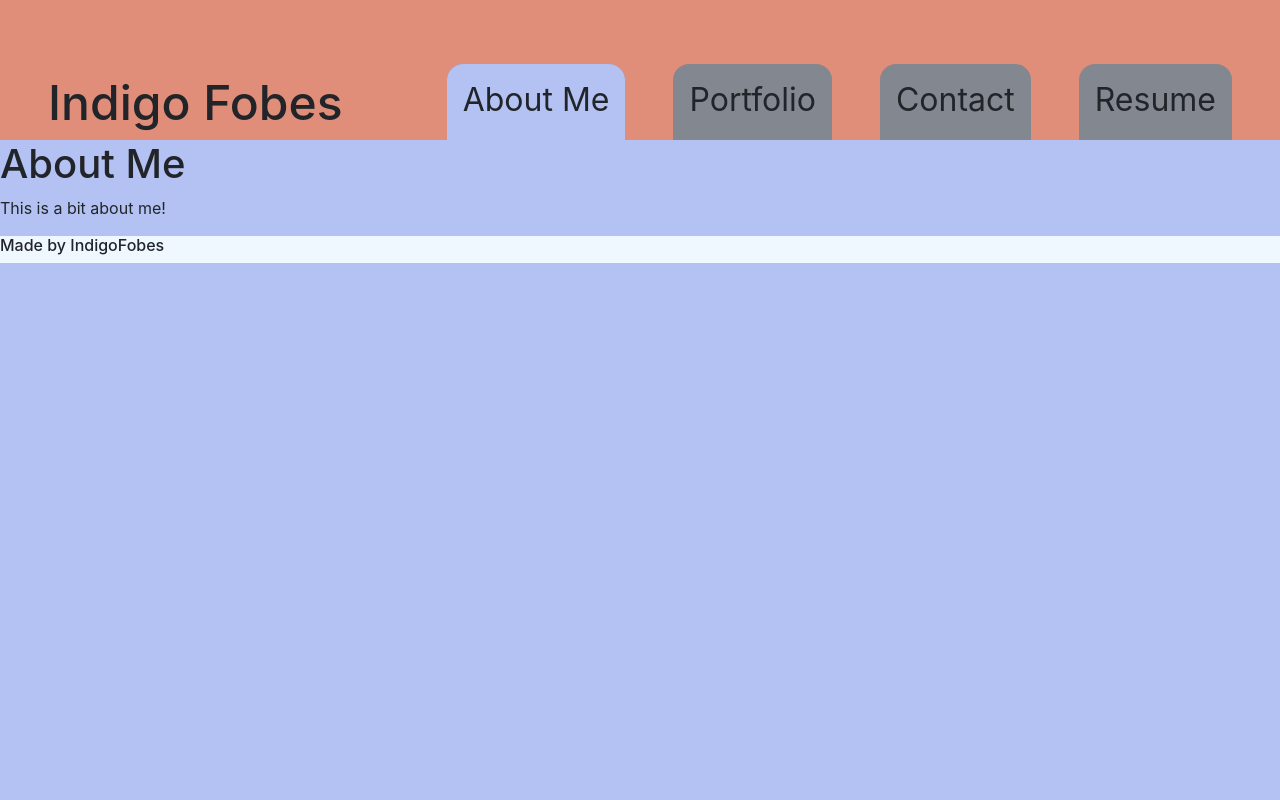
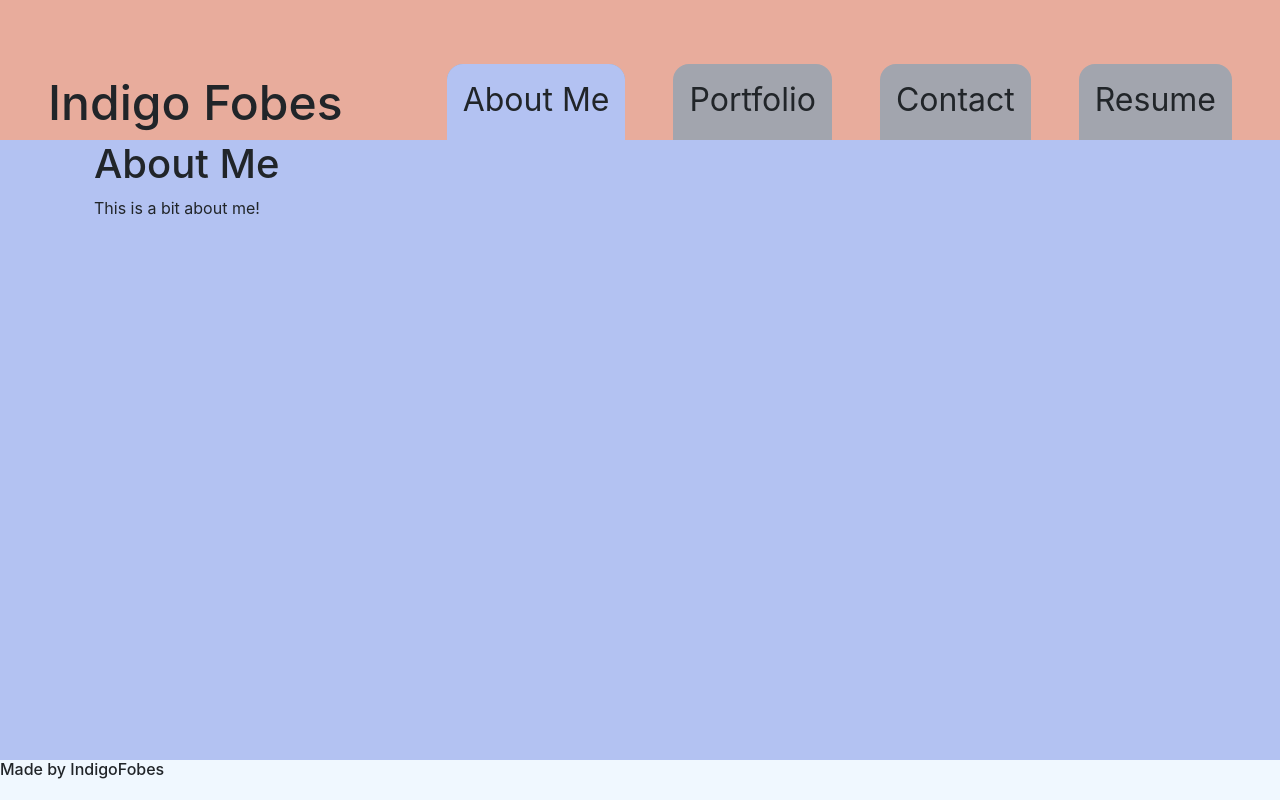
Before and after one commit to IndigoFobes/indigo-react-portfolio, a React (Create React App) app: page / in a window 1280 px wide. Built offline with nearby package versions, Linux system fonts and the light colour scheme.

Commit message:
Using bootstrap for some formatting/

```diff
--- a/src/App.css
+++ b/src/App.css
@@ -1,11 +1,15 @@
 body {
   background-color: #B3C2F2;
+}
 
+main {
+  display: flex;
+  flex-direction: column;
 }
 
 header {
   display: flex;
-  background-color: #E08D79;
+  background-color: #e8ac9c;
   justify-content: space-between;
 }
 
@@ -32,7 +36,7 @@ ul.nav-list {
 
 li.nav-item {
   display: flex;
-  background-color: #838790;
+  background-color: #a2a5ae;
   margin-top: 4rem;
   margin-right: 3rem;
   border-radius: 1rem 1rem 0 0;
@@ -50,6 +54,9 @@ li.nav-item {
 
 footer {
   background-color: aliceblue;
-  display: flex;
-  align-self: flex-end;
+  position: absolute;
+  bottom: 0;
+  width: 100%;
+  margin: auto;
+  height: 2.5rem;
 }
--- a/src/components/PortfolioContainer.js
+++ b/src/components/PortfolioContainer.js
@@ -1,7 +1,6 @@
 // The conditional nav function will go in here, to determine which page we render. So include a renderPage() function
 // import all other components/pages
 import React, { useState } from 'react';
-import Navigation from './Navigation';
 import Header from './Header';
 import Footer from './Footer';
 import AboutMe from './pages/AboutMe';
--- a/src/components/pages/AboutMe.js
+++ b/src/components/pages/AboutMe.js
@@ -2,7 +2,7 @@ import React from 'react';
 
 export default function AboutMe () {
     return (
-        <div>
+        <div className='container-lg gx-5 h-100'>
             <h1>About Me</h1>
             <p>
                 This is a bit about me!
--- a/src/components/pages/Contact.js
+++ b/src/components/pages/Contact.js
@@ -2,7 +2,7 @@ import React from 'react';
 
 export default function AboutMe () {
     return (
-        <div>
+        <div className='container-lg gx-5 h-100'>
             <h1>Contact</h1>
             <p>
                 Get in touch with me!
--- a/src/components/pages/Portfolio.js
+++ b/src/components/pages/Portfolio.js
@@ -2,7 +2,7 @@ import React from 'react';
 
 export default function AboutMe () {
     return (
-        <div>
+        <div className='container-lg gx-5 h-100'>
             <h1>Portfolio</h1>
             <p>
                 Here is my Portfolio!
--- a/src/components/pages/Resume.js
+++ b/src/components/pages/Resume.js
@@ -2,7 +2,7 @@ import React from 'react';
 
 export default function AboutMe () {
     return (
-        <div>
+        <div className='container-lg gx-5 h-100'>
             <h1>Resume</h1>
             <p>
                 Here is my Resume!
```
